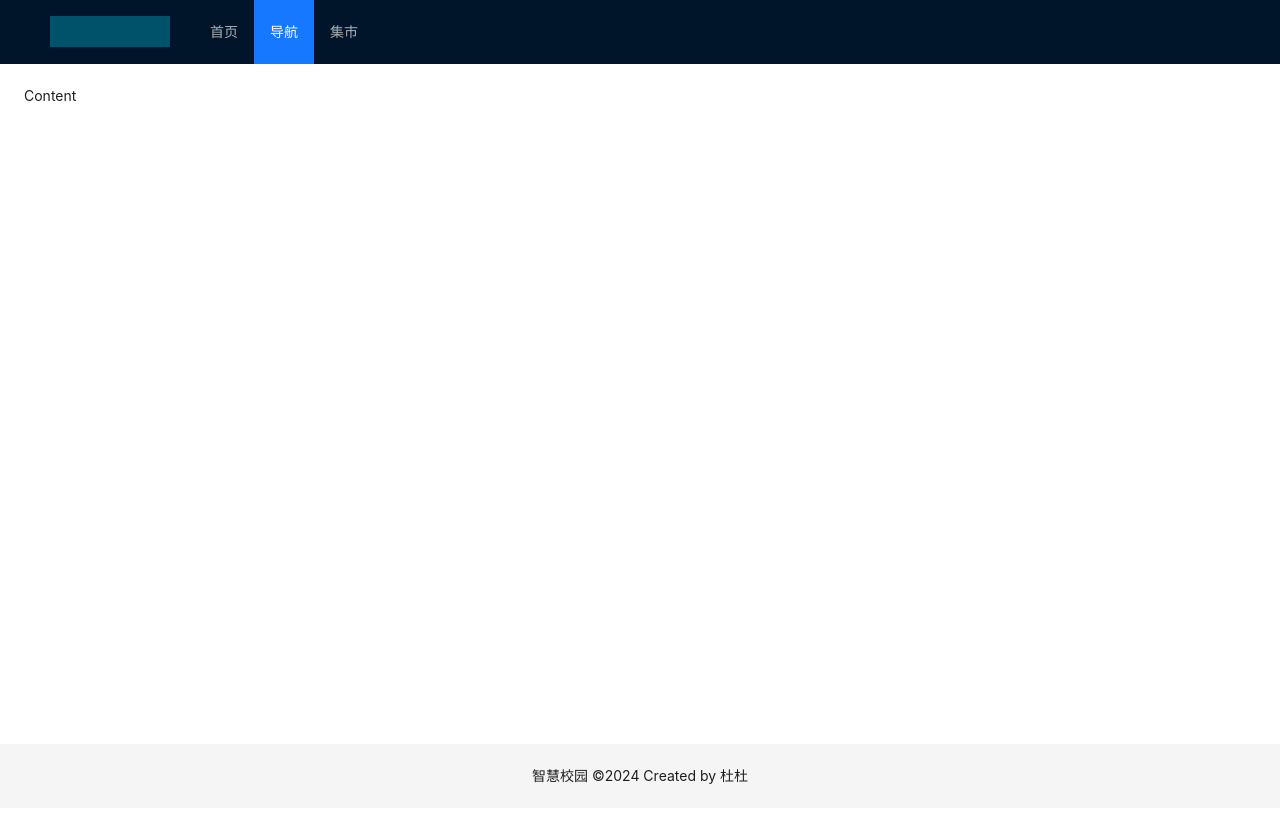
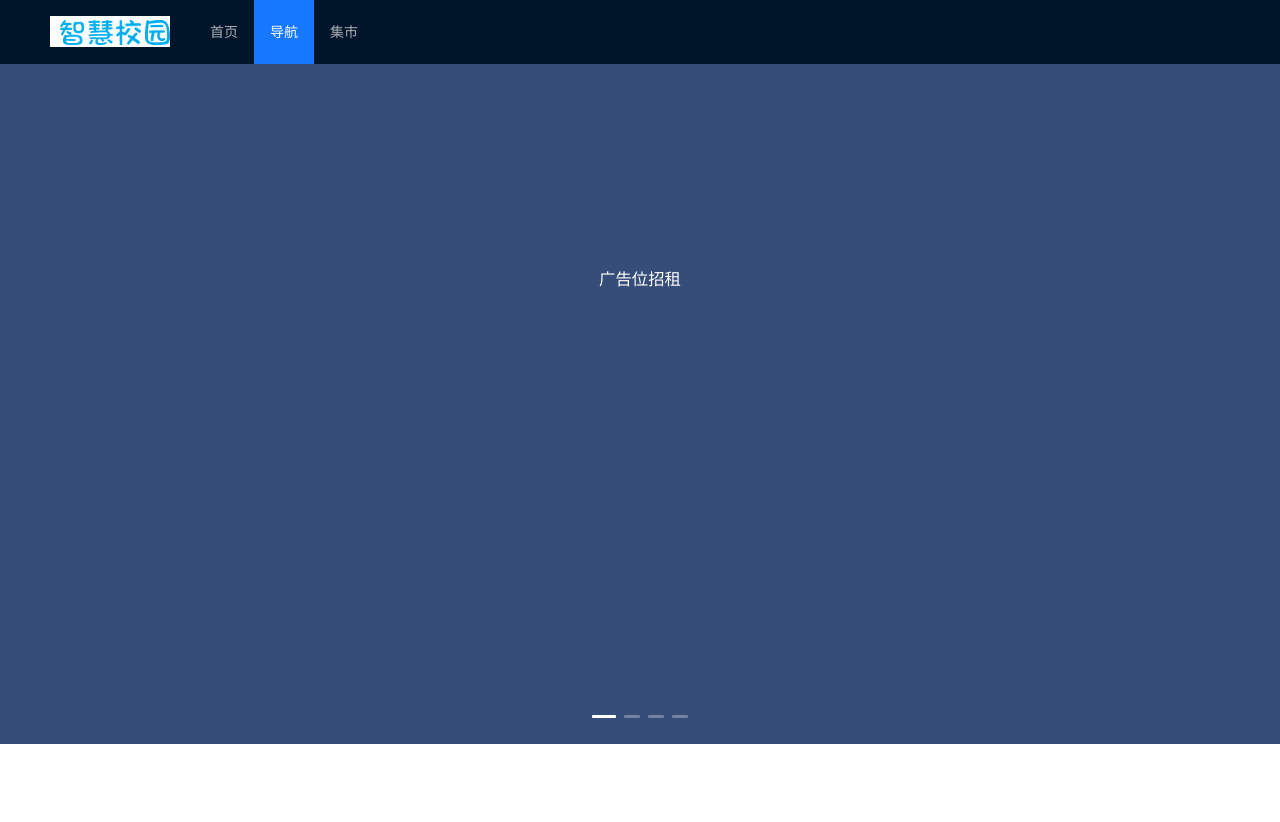
Before and after one commit to wabshs/ilikeJK, a Vue app: page / in a window 1280 px wide. Shown: the top 822 px of the page. Built offline with nearby package versions, Linux system fonts and the light colour scheme.

Commit message:
[add] 增加一键返回顶部按钮

```diff
--- /dev/null
+++ b/src/components/Header.vue
@@ -0,0 +1,31 @@
+<template>
+  <div>
+    <div class="logo" />
+    <a-menu
+        v-model:selectedKeys="selectedKeys"
+        theme="dark"
+        mode="horizontal"
+        :style="{ lineHeight: '64px' }"
+    >
+      <a-menu-item key="1">首页</a-menu-item>
+      <a-menu-item key="2">导航</a-menu-item>
+      <a-menu-item key="3">集市</a-menu-item>
+    </a-menu>
+  </div>
+</template>
+
+<script setup lang="ts">
+import { ref } from 'vue';
+const selectedKeys = ref<string[]>(['2']);
+</script>
+
+<style scoped>
+.logo {
+  float: left;
+  width: 120px;
+  height: 31px;
+  margin: 16px 24px 16px 0;
+  background-image: url("../assets/image.png");
+  background-size: cover;
+}
+</style>
--- a/src/components/index.vue
+++ /dev/null
@@ -1,41 +0,0 @@
-<template>
-  <div>
-    <a-layout class="layout">
-      <a-layout-header>
-        <div class="logo" />
-        <a-menu
-            v-model:selectedKeys="selectedKeys"
-            theme="dark"
-            mode="horizontal"
-            :style="{ lineHeight: '64px' }"
-        >
-          <a-menu-item key="1">首页</a-menu-item>
-          <a-menu-item key="2">导航</a-menu-item>
-          <a-menu-item key="3">集市</a-menu-item>
-        </a-menu>
-      </a-layout-header>
-      <a-layout-content >
-        <div :style="{ background: '#fff', padding: '24px', minHeight: '680px' }">Content</div>
-      </a-layout-content>
-      <a-layout-footer style="text-align: center">
-        智慧校园 ©2024 Created by 杜杜
-      </a-layout-footer>
-    </a-layout>
-  </div>
-</template>
-
-<script setup lang="ts">
-import { ref } from 'vue';
-const selectedKeys = ref<string[]>(['2']);
-</script>
-
-<style scoped>
-.layout .logo {
-  float: left;
-  width: 120px;
-  height: 31px;
-  margin: 16px 24px 16px 0;
-  background: rgba(0, 220, 255, 0.3);
-}
-
-</style>
--- a/src/router/router.ts
+++ b/src/router/router.ts
@@ -5,7 +5,7 @@ import {createRouter, createWebHistory, RouteRecordRaw} from "vue-router";
 const routes: Array<RouteRecordRaw> = [
     {
         path: '/',
-        component:() => import("../components/index.vue")
+        component:() => import("../views/Index.vue")
     }
 ]
 
--- /dev/null
+++ b/src/views/Index.vue
@@ -0,0 +1,27 @@
+<template>
+  <div>
+    <a-layout class="layout">
+      <!--      头部-->
+      <a-layout-header>
+        <Header/>
+      </a-layout-header>
+      <a-layout-content>
+        <Welcome/>
+      </a-layout-content>
+      <a-layout-footer style="text-align: center">
+        智慧校园 ©2024 Created by 杜杜
+      </a-layout-footer>
+    </a-layout>
+  </div>
+</template>
+
+<script setup lang="ts">
+
+import Header from "../components/Header.vue";
+import Welcome from "./pub/Welcome.vue";
+</script>
+
+<style scoped>
+
+
+</style>
--- /dev/null
+++ b/src/views/pub/Welcome.vue
@@ -0,0 +1,30 @@
+<template>
+  <div>
+    <div :style="{ background: '#fff',  minHeight: '1680px' }">
+      <a-carousel class="slick-slide">
+        <div><h3>广告位招租</h3></div>
+        <div><h3>2</h3></div>
+        <div><h3>3</h3></div>
+        <div><h3>4</h3></div>
+      </a-carousel>
+    </div>
+    <a-back-top />
+  </div>
+</template>
+
+<script setup lang="ts">
+
+</script>
+
+<style scoped>
+:deep(.slick-slide) {
+  text-align: center;
+  height: 680px;
+  line-height: 430px;
+  background: #364d79;
+  overflow: hidden;
+}
+:deep(.slick-slide h3) {
+  color: #fff;
+}
+</style>
```
Also changed, not shown: src/assets/image.png (added).
